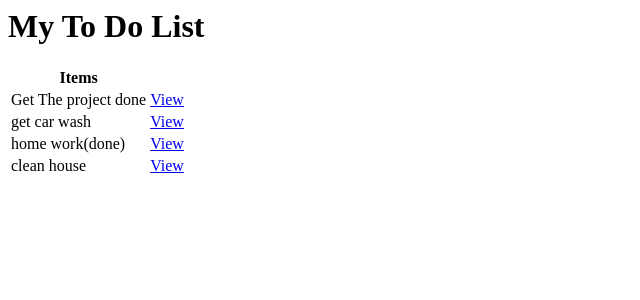
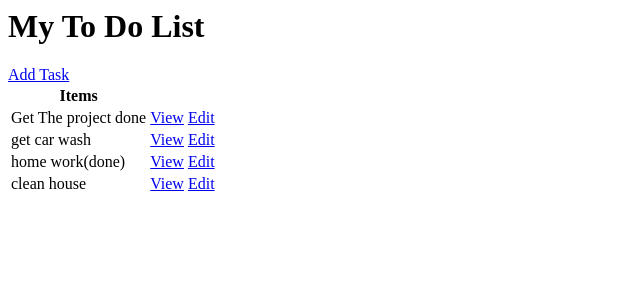
Before and after one commit to Showrav-Dhar/TaskMaster, a Django app: page / in a window 1280 px wide. Shown: the top 300 px of the page, without its empty margins (0-640 px from the left). Run offline with Django 4.2, Linux system fonts and the light colour scheme; data comes from the database, SQL or seed files in the repository; both versions use the stored data as it was after the commit.

Commit message:
upto update view

```diff
--- a/base/templates/base/task_list.html
+++ b/base/templates/base/task_list.html
@@ -1,5 +1,5 @@
 <h1>My To Do List</h1>
-
+<a href="{% url 'task-create' %}">Add Task</a>
 <table>
     <tr>
         <th>Items</th>
@@ -8,7 +8,8 @@
     {% for task in tasks %}
       <tr>
         <td>{{task.title}}</td>
-        <td><a href="{ %url 'task' 'task.id'}">View</a></td>
+        <td><a href="{% url 'task' task.id %}">View</a></td>
+        <td><a href="{% url 'task-update' task.id %}">Edit </a></td>
       </tr>
       {% empty %}
       <h3>No Items in List</h3>
--- a/base/urls.py
+++ b/base/urls.py
@@ -1,8 +1,11 @@
 from django.urls import path #accessing all views from the taskmaster folder
 # from . import views #accessing all views from the base folder
-from .views import TaskList, TaskDetail
+from .views import TaskList, TaskDetail, TaskCreate, TaskUpdate
 
 urlpatterns = [
     path('', TaskList.as_view(), name='tasks'), #this is base url that is empty string in the beginning
     path('task/<int:pk>/', TaskDetail.as_view(), name='task'),#task/the task number
+    path('task-create/', TaskCreate.as_view(), name='task-create'),
+    path('task-update<int:pk>/', TaskUpdate.as_view(), name='task-update'),
+
 ]
--- a/base/views.py
+++ b/base/views.py
@@ -4,6 +4,8 @@ from django.shortcuts import render
 #as we are doing class based view we can remove the HttpResponse instead of that we will use the following line
 from django.views.generic.list import ListView
 from django.views.generic.detail import DetailView
+from django.views.generic.edit import CreateView, UpdateView
+from django.urls import reverse_lazy#redirect user sucessfully to a different page
 from .models import Task
 
 
@@ -16,3 +18,17 @@ class TaskDetail(DetailView):
     model = Task#this class now search for templates that has name like - Task_detail.html
     context_object_name = 'task'
     template_name = 'base/task.html'
+
+class TaskCreate(CreateView):#automatically created form and used the data from task model
+    #this view looks for a template which name ends with _form.html
+    #if we used function based view instead of class based view we would have to do all the work manually
+    model = Task
+    # fields = ['title','description']
+    fields = '__all__'
+    success_url = reverse_lazy('tasks')#when we create a item send the user back to the list
+
+#update view modifies the data
+class TaskUpdate(UpdateView):
+    model = Task
+    fields = '__all__'
+    success_url = reverse_lazy('tasks')
```
Also changed, not shown: base/templates/base/task_form.html (added, +21 -0 lines), db.sqlite3, 1 other file.
